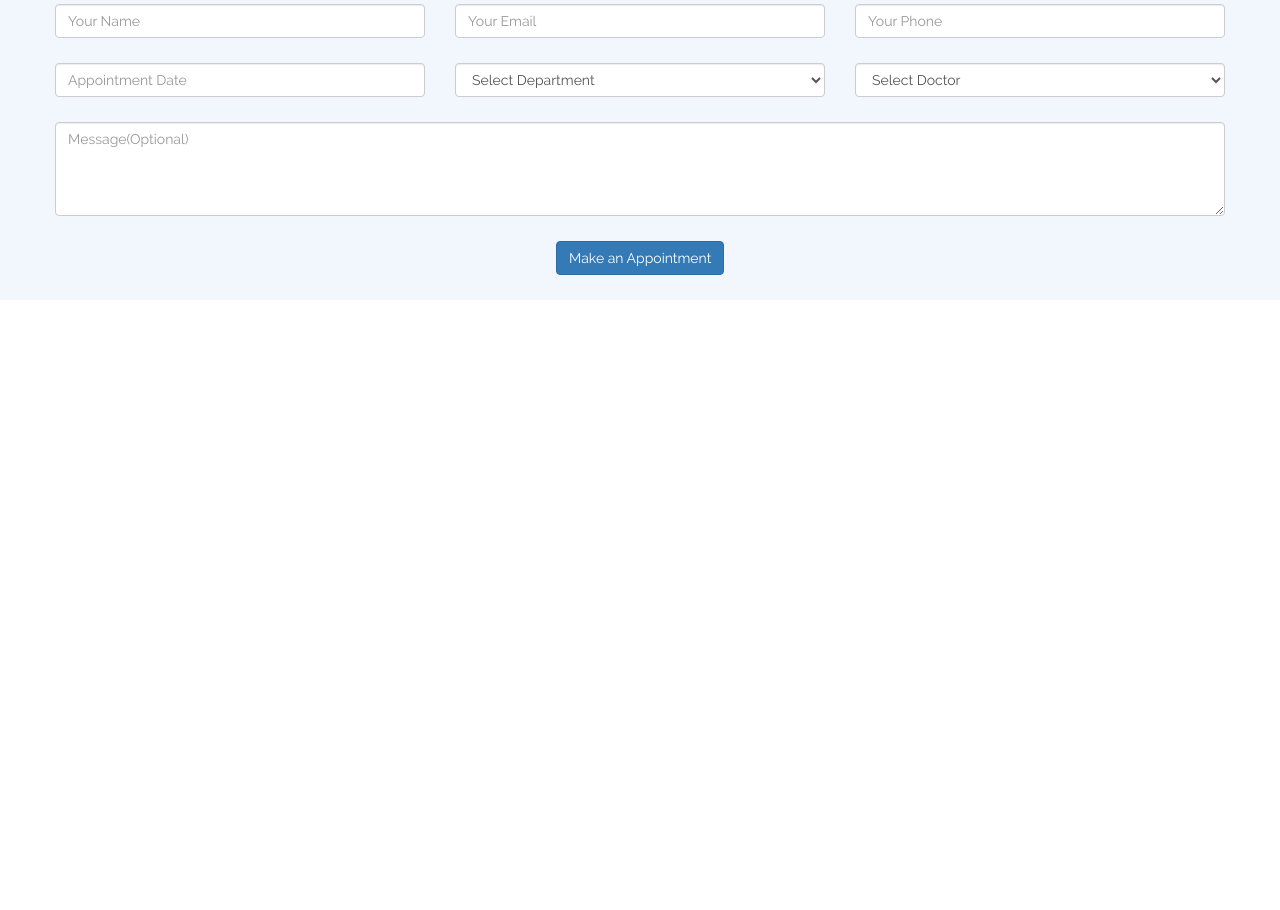
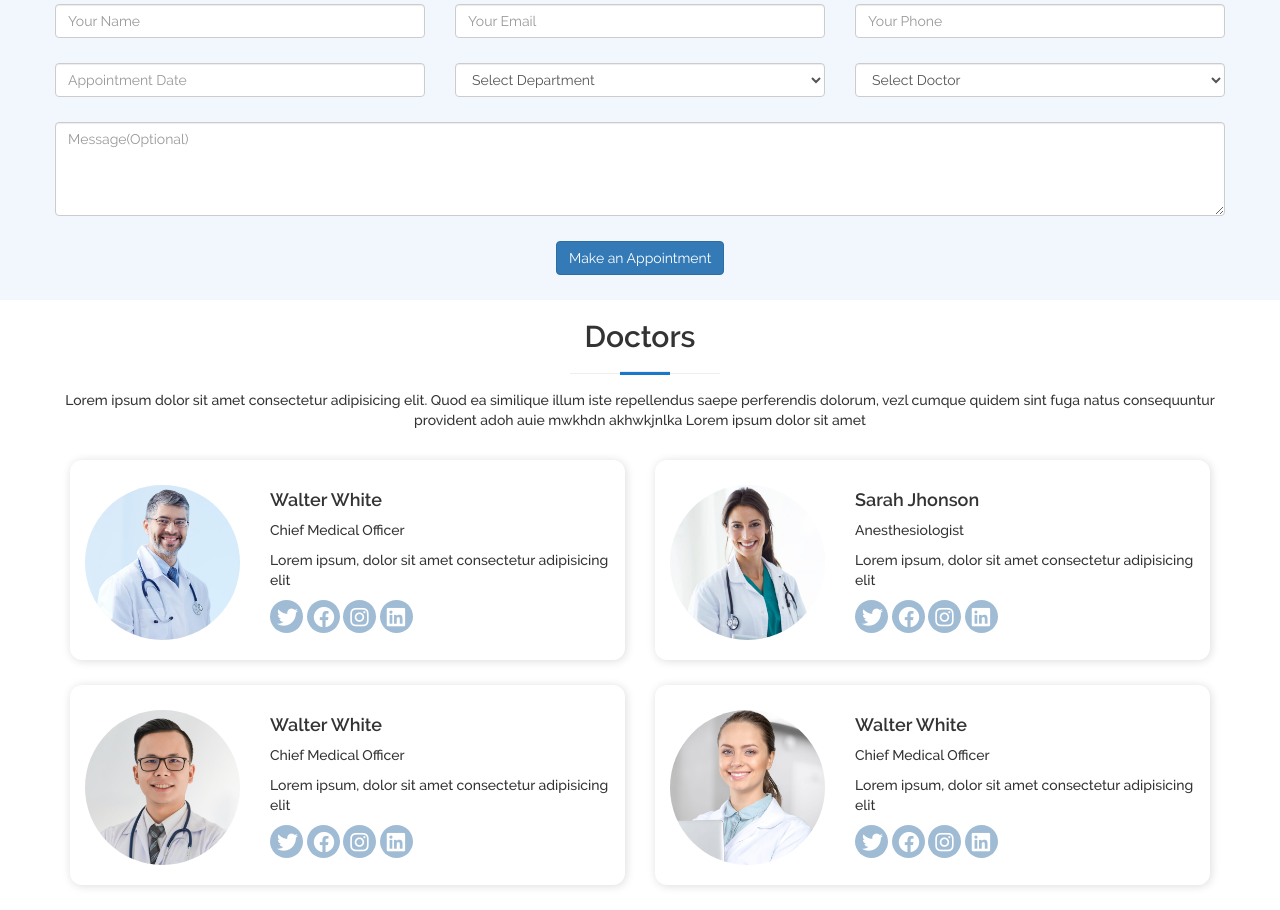
Before and after one commit to mridulthakur009/DITS-Home-Page, a plain HTML site: page index.html in a window 1280 px wide. Shown: the part 2685-3595 px from the top of the page. Before the commit the page ends 2985 px from the top, so only its background shows below. Drawn offline with Linux system fonts and the light colour scheme.

Commit message:
designed Doctor's profile

```diff
--- a/CSS/stylesheet.css
+++ b/CSS/stylesheet.css
@@ -200,3 +200,31 @@ p{
 .appointmentBtnAlign{
     margin-left: 43%;
 }
+
+/* Doctor's Profile */
+
+.drProfileCards{
+    width: 100%;
+    height: 200px;
+    border-radius: 12px;
+    box-shadow: 1px 1px 10px #dedcdc;
+}
+.mrgTop20px{
+    margin-top : 20px;
+}
+.drFASocialRound{
+    border-radius: 50%;
+    width: 33px;
+    height: 33px;
+    background-color: #A0BCD5;
+    color: white;
+    padding-left: 5px;
+}
+.drProfileCards ul li {
+    display: inline-block;
+    padding: 7px;
+}
+.doctorImgSet{
+    border-radius: 50%;
+    margin-top: 25px;
+}
--- a/index.html
+++ b/index.html
@@ -347,6 +347,112 @@
         </div>
         </section>
 
+        <!-- Doctor's Profile  -->
+
+    <section>
+      <div class="container">
+        <div class="row">
+          <h2 class="text-center">Doctors </h2>
+          <div class="mrgLeft">
+            <hr class="btmBrdr">
+            <hr class="blueline">
+            </div>
+          <p class="text-center">Lorem ipsum dolor sit amet consectetur adipisicing elit. Quod ea similique illum iste repellendus saepe perferendis dolorum, vezl cumque quidem sint fuga natus consequuntur provident  adoh auie mwkhdn akhwkjnlka Lorem ipsum dolor sit amet</p>
+          <br>
+            <div class="col-sm-6">
+              <div class="drProfileCards mrgbtm10px">
+                <div class="col-xs-4">
+                    <img src="./images/doctor-images/doctors-1.jpg" alt="doctor" class="img-responsive doctorImgSet">
+                </div>
+                <div class="col-xs-8 mrgTop20px">
+                  <h4 >Walter White</h4>
+                  <p>Chief Medical Officer</p><p>Lorem ipsum, dolor sit amet consectetur adipisicing elit</p>
+                  <div class="row">
+                    <div class="col-sm-12">
+                      <ul>
+                        <li class="drFASocialRound"><i class="fa fa-brands fa-twitter fa-xl "></i></li>
+                        <li class="drFASocialRound"><i class="fa fa-brands fa-facebook fa-xl"></i></li>
+                        <li class="drFASocialRound"><i class="fa-brands fa-instagram fa-xl"></i></li>
+                        <li class="drFASocialRound"><i class="fa-brands fa-linkedin fa-xl"></i></li>
+                      </ul>
+                </div>
+              </div>
+
+                </div>
+              </div>
+            </div>
+            <div class="col-sm-6">
+              <div class="drProfileCards mrgbtm10px">
+                <div class="col-xs-4">
+                    <img src="./images/doctor-images/doctors-2.jpg" alt="doctor" class="img-responsive doctorImgSet">
+                </div>
+                <div class="col-xs-8 mrgTop20px">
+                  <h4 >Sarah Jhonson  </h4>
+                  <p>Anesthesiologist</p><p>Lorem ipsum, dolor sit amet consectetur adipisicing elit</p>
+                  <div class="row">
+                    <div class="col-sm-12">
+                      <ul>
+                        <li class="drFASocialRound"><i class="fa fa-brands fa-twitter fa-xl "></i></li>
+                        <li class="drFASocialRound"><i class="fa fa-brands fa-facebook fa-xl"></i></li>
+                        <li class="drFASocialRound"><i class="fa-brands fa-instagram fa-xl"></i></li>
+                        <li class="drFASocialRound"><i class="fa-brands fa-linkedin fa-xl"></i></li>
+                      </ul>
+                </div>
+              </div>
+
+                </div>
+              </div>
+            </div>
+            <div class="col-sm-6">
+              <div class="drProfileCards mrgbtm10px">
+                <div class="col-xs-4">
+                    <img src="./images/doctor-images/doctors-3.jpg" alt="doctor" class="img-responsive doctorImgSet">
+                </div>
+                <div class="col-xs-8 mrgTop20px">
+                  <h4 >Walter White</h4>
+                  <p>Chief Medical Officer</p><p>Lorem ipsum, dolor sit amet consectetur adipisicing elit</p>
+                  <div class="row">
+                    <div class="col-sm-12">
+                      <ul>
+                        <li class="drFASocialRound"><i class="fa fa-brands fa-twitter fa-xl "></i></li>
+                        <li class="drFASocialRound"><i class="fa fa-brands fa-facebook fa-xl"></i></li>
+                        <li class="drFASocialRound"><i class="fa-brands fa-instagram fa-xl"></i></li>
+                        <li class="drFASocialRound"><i class="fa-brands fa-linkedin fa-xl"></i></li>
+                      </ul>
+                </div>
+              </div>
+
+                </div>
+              </div>
+            </div>
+            <div class="col-sm-6">
+              <div class="drProfileCards mrgbtm10px">
+                <div class="col-xs-4">
+                    <img src="./images/doctor-images/doctors-4.jpg" alt="doctor" class="img-responsive doctorImgSet">
+                </div>
+                <div class="col-xs-8 mrgTop20px">
+                  <h4 >Walter White</h4>
+                  <p>Chief Medical Officer</p><p>Lorem ipsum, dolor sit amet consectetur adipisicing elit</p>
+                  <div class="row">
+                    <div class="col-sm-12 ">
+                      <ul>
+                        <li class="drFASocialRound"><i class="fa fa-brands fa-twitter fa-xl "></i></li>
+                        <li class="drFASocialRound"><i class="fa fa-brands fa-facebook fa-xl"></i></li>
+                        <li class="drFASocialRound"><i class="fa-brands fa-instagram fa-xl"></i></li>
+                        <li class="drFASocialRound"><i class="fa-brands fa-linkedin fa-xl"></i></li>
+                      </ul>
+                </div>
+              </div>
+
+                </div>
+              </div>
+            </div>
+          </div>
+        </div>
+      </div>
+    </section>
+
+
 
 
   <script src="./js/jquery.min.js"></script>
```
